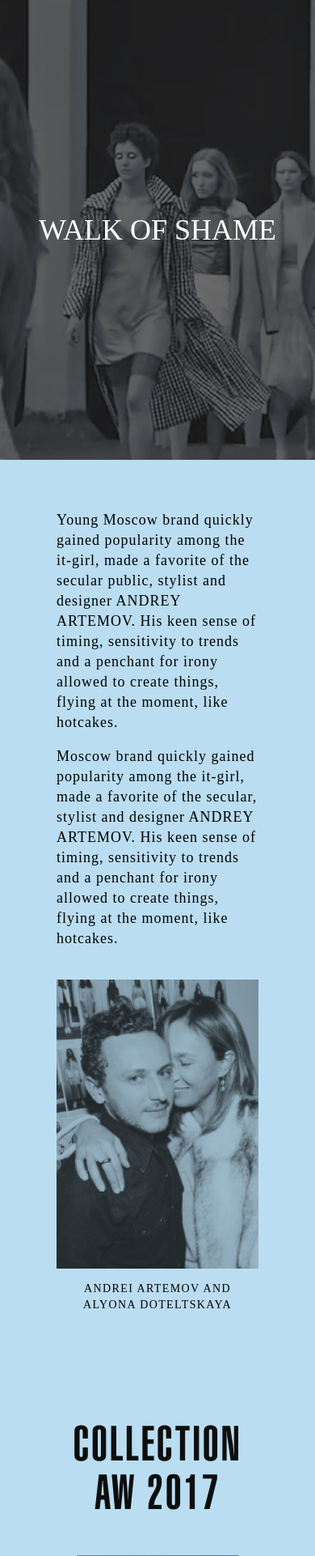
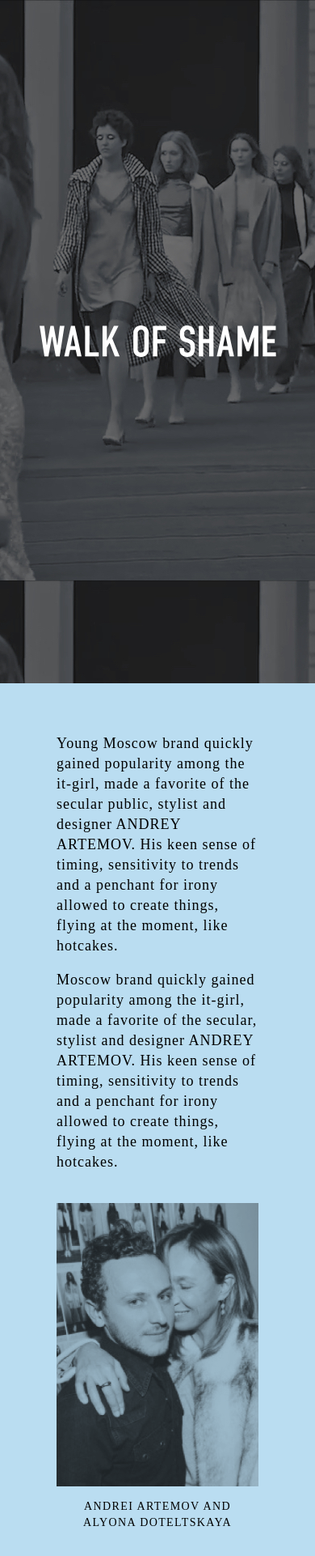
Before and after one commit to SentryGear/WOS, a PHP site: page / in a window 390 px wide. Shown: the top 1922 px of the page at 81% size. Run offline with PHP 8.4, Linux system fonts and the light colour scheme; some web fonts are replaced.

Commit message:
Responsive corrections

```diff
--- a/index.html
+++ b/index.html
@@ -11,7 +11,7 @@
 <body>
   <div class="container" id="container">
     <div class="container-header">
-      <div class="container-header-title">walk of shame</div>
+      <div class="container-header-title"></div>
     </div>
 
     <div class="container-overview">
@@ -193,9 +193,9 @@
           document.getElementById('container').appendChild(elVideo);
         }
 
-        if (window.innerWidth > 1024) {
-          renderVideo();
-        }
+        // if (window.innerWidth > 1024) {
+        //   renderVideo();
+        // }
       </script>
     </div>
   </div>
--- a/sass/styles.scss
+++ b/sass/styles.scss
@@ -8,8 +8,10 @@
 @font-face { font-family: PortraitCondensed; src: url(../vendor/fonts/PortraitCondensed.ttc); }
 
 // Media queries breakpoints
-$s-tablet : 768px;
-$l-tablet : 1024px;
+$s-tablet  : 768px;
+$l-tablet  : 1024px;
+$s-desktop : 1280px;
+$l-desktop : 1680px;
 
 // Color palette
 $light : #ffffff;
@@ -68,17 +70,18 @@ body {
 
   &-header {
     @include center;
-    height: 568px;
+    height: 100vh;
 
     background-image: url('../vendor/images/bg_photo.jpg');
-    background-position-x: -104%;
-    background-size: 315%;
+    background-position-x: -383px;
 
     &-title {
-      color: $light;
-      font-family: HelveticaBold;
-      font-size: 36px;
-      text-transform: uppercase;
+      height: 100%;
+      width: 100%;
+      background-image: url('../vendor/images/logo.svg');
+      background-size: 75vw;
+      background-position: center;
+      background-repeat: no-repeat;
     }
   }
 
@@ -108,7 +111,7 @@ body {
 
       &-image {
         display: block;
-        height: 357px;
+        height: 350px;
         width: 250px;
         margin: 0 auto;
 
@@ -161,7 +164,7 @@ body {
 
   &-muses {
     @include center;
-    height: 568px;
+    height: 100vh;
     background-color: $rose;
 
     &-title {
@@ -172,11 +175,10 @@ body {
 
   &-follow {
     @include center;
-    height: 568px;
+    height: 100vh;
 
     background-image: url('../vendor/images/bg_photo.jpg');
-    background-position-x: -128%;
-    background-size: 315%;
+    background-position-x: -220px;
 
     &-title {
       @include mobile-title;
@@ -263,8 +265,6 @@ body {
   &-footer {
     padding: 38px 0 20px 0;
     background-image: url('../vendor/images/bg_photo.jpg');
-    background-position: center;
-    background-size: cover;
 
     color: $light;
     text-align: center;
@@ -275,6 +275,9 @@ body {
     }
 
     &-contacts {
+      width: 250px;
+      margin: 0 auto;
+
       &-title {
         margin-bottom: 8px;
 
@@ -412,16 +415,14 @@ body {
   }
 }
 
-@media screen and (min-width: $s-tablet) and (max-width: $l-tablet) {
+@media screen and (min-width: $s-tablet) and (max-width: $s-desktop - 1px) {
   .container {
     &-header {
-      height: 708px;
-
       background-position: center;
       background-size: cover;
 
       &-title {
-        font-size: 92px;
+        background-size: 60vw;
       }
     }
 
@@ -504,11 +505,9 @@ body {
 
     &-follow {
       height: auto;
-      padding: 124px 0 120px 0;
+      padding: 120px 0;
 
-      background-position-x: center;
-      background-position-y: 0px;
-      background-size: cover;
+      background-position-x: 0px;
 
       &-title {
         @include title;
@@ -563,9 +562,7 @@ body {
       flex-wrap: wrap;
       justify-content: space-between;
 
-      background-position-x: center;
-      background-position-y: 0px;
-      background-size: cover;
+      background-position-x: 0px;
 
       & > div {
         margin-top: 40px;
@@ -577,6 +574,7 @@ body {
 
       &-contacts {
         width: 260px;
+        margin: 0;
 
         text-align: left;
 
@@ -648,7 +646,7 @@ body {
   }
 }
 
-@media screen and (min-width: $l-tablet + 1px) {
+@media screen and (min-width: $s-desktop) {
   .container {
     position: relative;
     background-color: rgba(0,0,0,0);
@@ -669,11 +667,10 @@ body {
     }
 
     &-header {
-      height: 934px;
       background: none;
 
       &-title {
-        font-size: 92px;
+        background-size: 50vw;
       }
     }
 
@@ -822,6 +819,8 @@ body {
       background: none;
 
       &-contacts {
+        margin: 0;
+
         text-align: left;
 
         &-title {
@@ -873,3 +872,37 @@ body {
     }
   }
 }
+
+@media screen and (min-width: $s-desktop) and (max-width: $l-desktop - 1px) {
+  .container {
+    &-overview {
+      padding: 100px 50px 300px 100px;
+
+      &-text {
+        p {
+          font-size: 32px;
+          line-height: 1.25em;
+          letter-spacing: 1.25px;
+
+          &:nth-child(2) {
+            margin-top: .1em;
+          }
+        }
+      }
+
+
+      &-portrait {
+        margin: 0 0 0 50px;
+
+        &-image {
+          height: 350px;
+          width: 250px;
+
+          background-position: center;
+          background-size: cover;
+        }
+      }
+    }
+  }
+
+}
--- a/stylesheets/styles.css
+++ b/stylesheets/styles.css
@@ -83,61 +83,62 @@ article, aside, details, figcaption, figure, footer, header, hgroup, main, menu,
   font-family: PortraitCondensed;
   src: url(../vendor/fonts/PortraitCondensed.ttc);
 }
-/* line 62, ../sass/styles.scss */
+/* line 64, ../sass/styles.scss */
 body {
   background-color: #3b3b3b;
 }
 
-/* line 66, ../sass/styles.scss */
+/* line 68, ../sass/styles.scss */
 .container {
   background-color: #baddf1;
 }
-/* line 69, ../sass/styles.scss */
+/* line 71, ../sass/styles.scss */
 .container-header {
   display: flex;
   align-items: center;
   justify-content: center;
   flex-direction: column;
-  height: 568px;
+  height: 100vh;
   background-image: url("../vendor/images/bg_photo.jpg");
-  background-position-x: -104%;
-  background-size: 315%;
+  background-position-x: -383px;
 }
-/* line 77, ../sass/styles.scss */
+/* line 78, ../sass/styles.scss */
 .container-header-title {
-  color: #ffffff;
-  font-family: HelveticaBold;
-  font-size: 36px;
-  text-transform: uppercase;
+  height: 100%;
+  width: 100%;
+  background-image: url("../vendor/images/logo.svg");
+  background-size: 75vw;
+  background-position: center;
+  background-repeat: no-repeat;
 }
-/* line 85, ../sass/styles.scss */
+/* line 88, ../sass/styles.scss */
 .container-overview {
   max-width: 250px;
   margin: 62px auto 10px auto;
 }
-/* line 90, ../sass/styles.scss */
+/* line 93, ../sass/styles.scss */
 .container-overview-text p {
   font-family: HelveticaBold;
   font-size: 18px;
   letter-spacing: 1px;
   line-height: 25px;
 }
-/* line 96, ../sass/styles.scss */
+/* line 99, ../sass/styles.scss */
 .container-overview-text p:nth-child(2) {
   margin-top: 17px;
 }
-/* line 101, ../sass/styles.scss */
+/* line 104, ../sass/styles.scss */
 .container-overview-text-person {
   font-family: PortraitCondensed;
 }
-/* line 106, ../sass/styles.scss */
+/* line 109, ../sass/styles.scss */
 .container-overview-portrait {
   margin-top: 38px;
 }
-/* line 109, ../sass/styles.scss */
+/* line 112, ../sass/styles.scss */
 .container-overview-portrait-image {
   display: block;
-  height: 357px;
+  height: 350px;
   width: 250px;
   margin: 0 auto;
   background-blend-mode: multiply;
```
Also changed, not shown: other parts of stylesheets/styles.css (+157 -132 lines), vendor/images/bg_photo.jpg, vendor/images/logo.svg (added).
